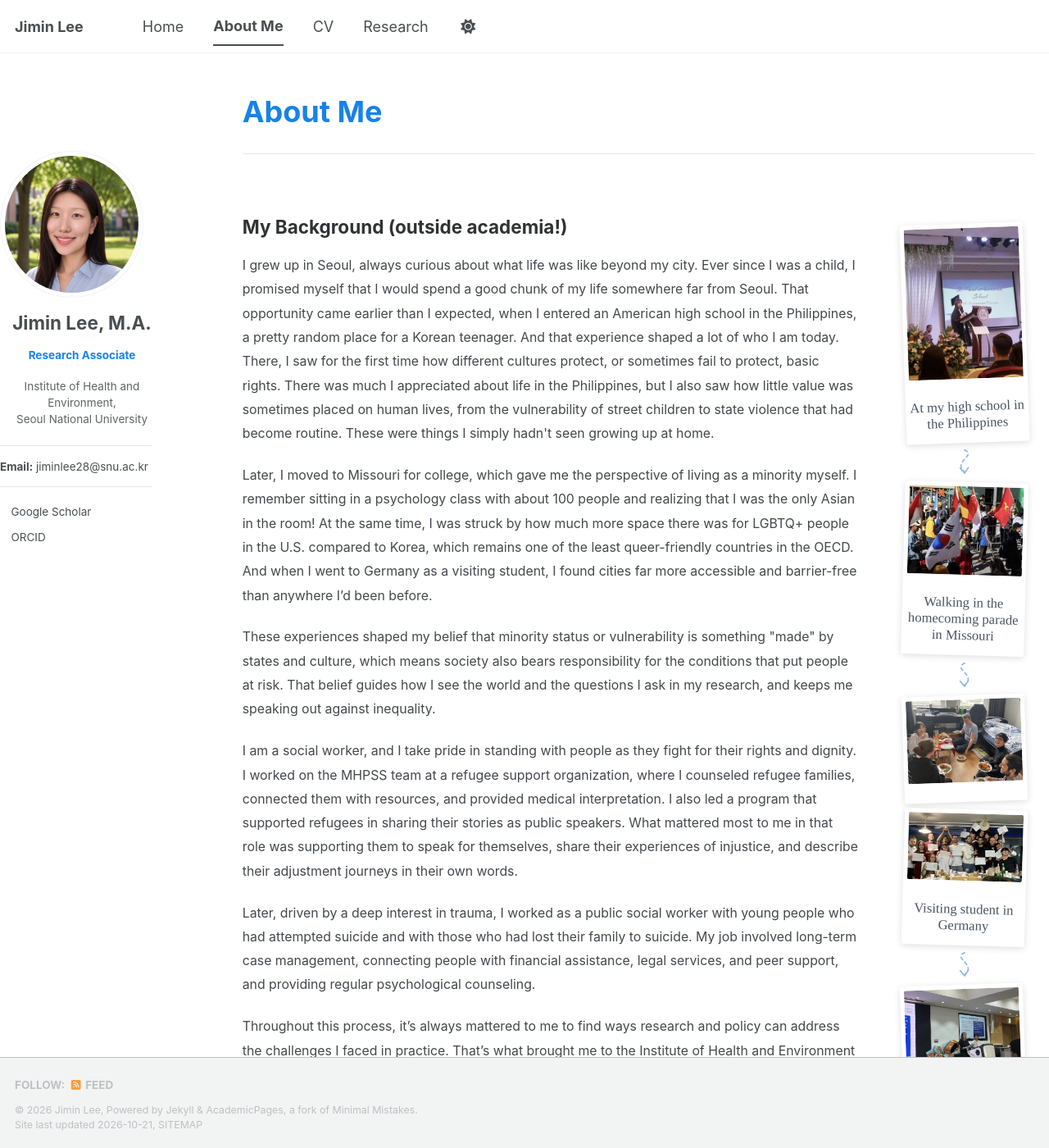
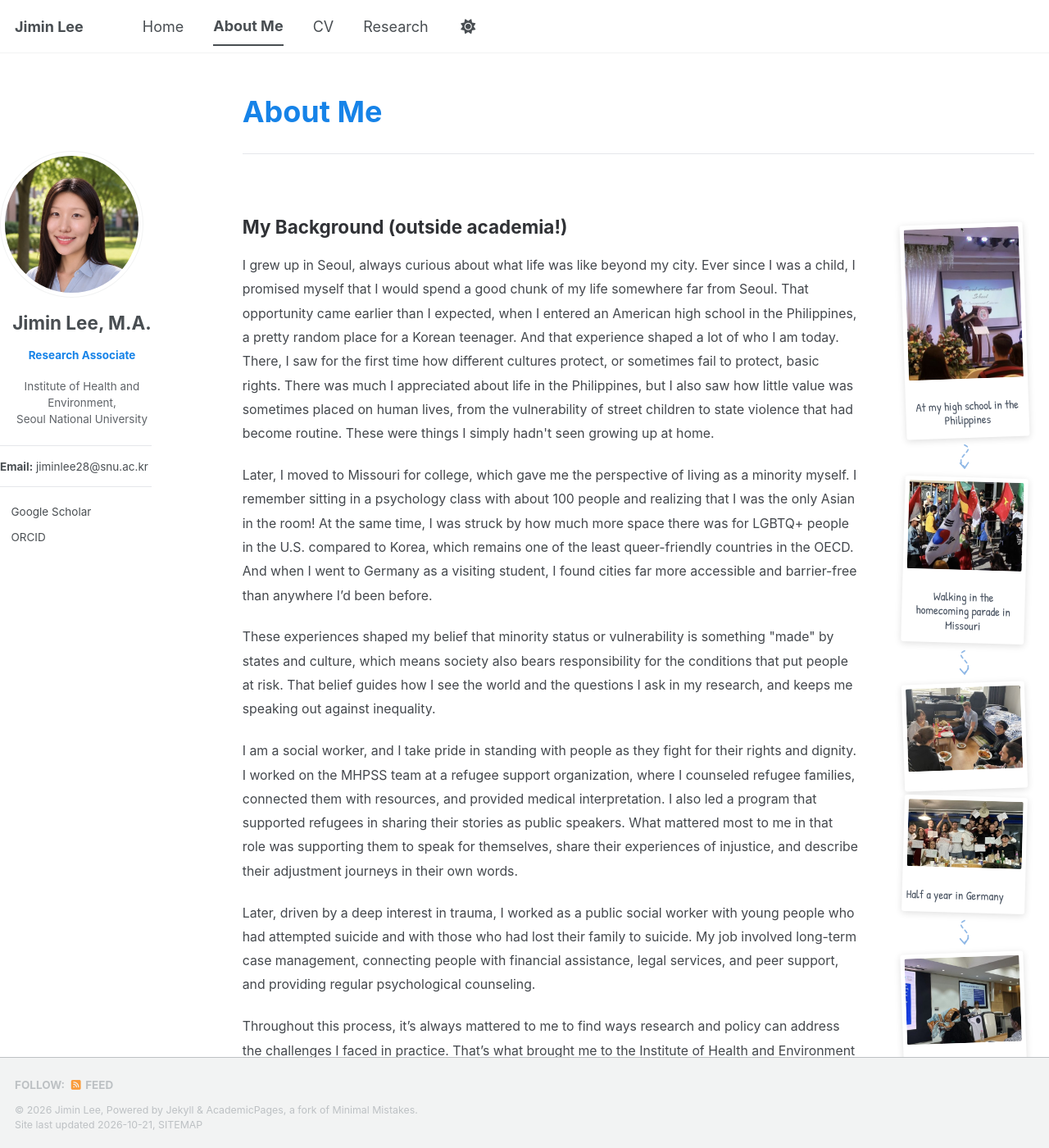
Before and after one commit to jiminlee-research/jiminlee-research.github.io, a Jekyll site: the page built from _pages/about-me.md, in a window 1280 px wide and 1400 px high. Shown: the whole window at 82% size. Built offline with Jekyll 4.4.1, drawn with Linux system fonts in a browser that asks for light colours; some web fonts are replaced; a style sheet for code colours, icons or effects is not loaded; some of the changed text lies outside the part shown.

Commit message:
About Me: Patrick Hand captions, smaller text, caption tweaks
Co-Authored-By: Claude Opus 5.5 <noreply@anthropic.com>
Claude-Session: https://claude.ai/code/session_01GYaXMgFYpFz8tBfJmAVwxN

```diff
--- a/_pages/about-me.md
+++ b/_pages/about-me.md
@@ -73,7 +73,7 @@ author_profile: true
 .about-timeline { display:flex; flex-direction:column; align-items:center; padding-top:3.2rem; }
 .tl-photo { margin:0; width:150px; background:#fff; padding:5px 5px 6px; box-shadow:0 2px 8px rgba(0,0,0,.13); border-radius:3px; }
 .tl-photo img { width:100%; display:block; border-radius:2px; }
-.tl-photo figcaption { font-family:'Gaegu','Caveat',cursive; font-size:.92rem; line-height:1.2; color:#4b5563; text-align:center; margin-top:.35rem; }
+.tl-photo figcaption { font-family:'Patrick Hand',cursive; font-size:.8rem; line-height:1.2; color:#4b5563; text-align:center; margin-top:.35rem; }
 .tl-photo.tl-pair { margin-bottom:.5rem; }
 .tilt-l { transform:rotate(-2deg); }
 .tilt-r { transform:rotate(1.6deg); }
@@ -87,7 +87,7 @@ author_profile: true
   .tl-photo { width:140px; }
 }
 </style>
-<link href="https://fonts.googleapis.com/css2?family=Gaegu:wght@400;700&display=swap" rel="stylesheet">
+<link href="https://fonts.googleapis.com/css2?family=Patrick+Hand&display=swap" rel="stylesheet">
 
 <div class="about-page">
 
@@ -126,10 +126,10 @@ author_profile: true
 <svg class="tl-arrow" viewBox="0 0 60 46" aria-hidden="true"><path d="M30 3 C 50 12, 10 22, 30 38" /><path d="M23 32 L30 40 L36 31" /></svg>
 <figure class="tl-photo tilt-r"><img src="/images/about/missouri.jpg" alt="Walking in the homecoming parade in Missouri" loading="lazy"><figcaption>Walking in the homecoming parade in Missouri</figcaption></figure>
 <svg class="tl-arrow" viewBox="0 0 60 46" aria-hidden="true"><path d="M30 3 C 10 12, 50 22, 30 38" /><path d="M23 32 L30 40 L36 31" /></svg>
-<figure class="tl-photo tilt-l tl-pair"><img src="/images/about/germany1.jpg" alt="With friends as a visiting student in Germany" loading="lazy"></figure>
-<figure class="tl-photo tilt-r"><img src="/images/about/germany2.jpg" alt="Visiting student in Germany" loading="lazy"><figcaption>Visiting student in Germany</figcaption></figure>
+<figure class="tl-photo tilt-l tl-pair"><img src="/images/about/germany1.jpg" alt="With friends during half a year in Germany" loading="lazy"></figure>
+<figure class="tl-photo tilt-r"><img src="/images/about/germany2.jpg" alt="Half a year in Germany" loading="lazy"><figcaption>Half a year in Germany</figcaption></figure>
 <svg class="tl-arrow" viewBox="0 0 60 46" aria-hidden="true"><path d="M30 3 C 10 12, 50 22, 30 38" /><path d="M23 32 L30 40 L36 31" /></svg>
-<figure class="tl-photo tilt-l"><img src="/images/about/mhark.jpg" alt="At the symposium of Mental Health Advancement for Refugees in Korea (MHARK)" loading="lazy"><figcaption>At the symposium of Mental Health Advancement for Refugees in Korea (MHARK)</figcaption></figure>
+<figure class="tl-photo tilt-l"><img src="/images/about/mhark.jpg" alt="At the symposium of Mental Health Advancement for Refugees in Korea" loading="lazy"><figcaption>At the symposium of Mental Health Advancement for Refugees in Korea</figcaption></figure>
 <svg class="tl-arrow" viewBox="0 0 60 46" aria-hidden="true"><path d="M30 3 C 50 12, 10 22, 30 38" /><path d="M23 32 L30 40 L36 31" /></svg>
 <figure class="tl-photo tilt-r"><img src="/images/about/desk.jpg" alt="My desk at Dongjak Community Mental Health Center" loading="lazy"><figcaption>My desk at Dongjak Community Mental Health Center</figcaption></figure>
 <svg class="tl-arrow" viewBox="0 0 60 46" aria-hidden="true"><path d="M30 3 C 10 12, 50 22, 30 38" /><path d="M23 32 L30 40 L36 31" /></svg>
```
